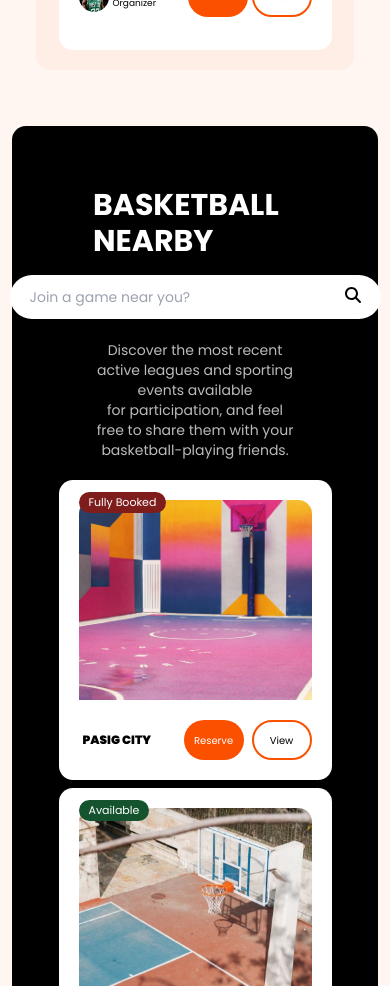
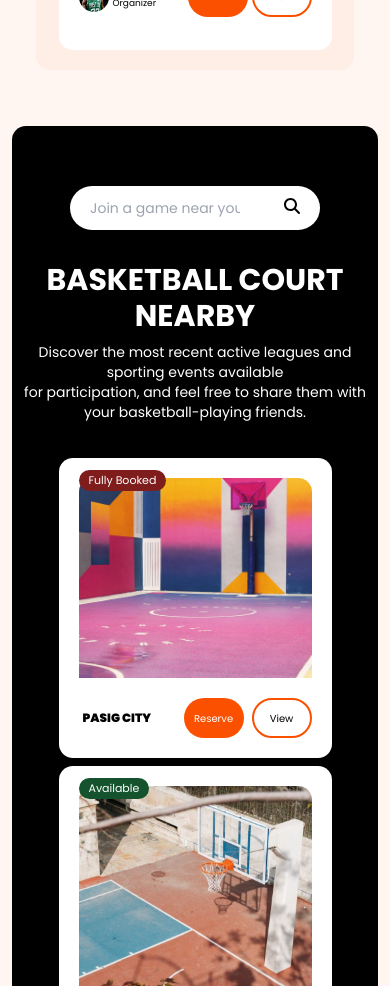
Before and after one commit to novice-is-me/Laro-App, a React (Vite) app: page / in a window 390 px wide. Shown: the part 2480-3466 px from the top of the page. Built offline with nearby package versions, Linux system fonts and the light colour scheme; a web font is replaced by a local one.

Commit message:
Ayan 04/26/24

```diff
--- a/src/App.jsx
+++ b/src/App.jsx
@@ -41,15 +41,12 @@ function App() {
   const [joinGame, setJoinGame] = useState('');
   const [findCourt, setFindCourt] = useState('');
 
-  useEffect(() => {
-    console.log("findcourt: " , findCourt);
-  }, [findCourt])
 
   return (
     <>
       {shouldShowHeader && <Header />}
 
-      <joinGameContext.Provider value={{setJoinGame, joinGame}}>
+      <joinGameContext.Provider value={{setJoinGame, joinGame, findCourt, setFindCourt}}>
         <Routes>
         <Route path="/" element={<HomePage />} />
         <Route path="/matches" element={<Matches />} />
--- a/src/components/Options.jsx
+++ b/src/components/Options.jsx
@@ -6,7 +6,7 @@ import { joinGameContext } from '../App'
 
 const Options = ({id, icon, text, choice, placeholder, path}) => {
 
-  const {setJoinGame} = useContext(joinGameContext)
+  const {setJoinGame, setFindCourt} = useContext(joinGameContext)
 
   const [isHovered, setIsHovered] = useState(false)
 
@@ -40,7 +40,7 @@ const Options = ({id, icon, text, choice, placeholder, path}) => {
       {/* add link for path in future */}
       {isHovered  &&
         <div className=' bg-[#FA5000] p-4 rounded-[40px] text-white w-[100px]
-        flex items-center justify-center hover:cursor-pointer xsm:p-2 xsm:mt-3'>
+        flex items-center justify-center hover:cursor-pointer xsm:p-2 xsm:mt-3 font-Poppins'>
           <Link to={path}>{choice}</Link>
         </div>
       }
--- a/src/pages/Court.jsx
+++ b/src/pages/Court.jsx
@@ -1,32 +1,57 @@
-import React, { useState } from 'react'
+import React, { useContext, useEffect, useState } from 'react'
 import { FontAwesomeIcon } from '@fortawesome/react-fontawesome'
-import { faMagnifyingGlass } from '@fortawesome/free-solid-svg-icons'
+import { faMagnifyingGlass, faSliders } from '@fortawesome/free-solid-svg-icons'
 import { CardData } from '../constant/ActiveMatchData'
 import ActiveMatchesCard from '../card/ActiveMatchesCard'
 import CourtsCard from '../card/CourtsCard'
 import BookCourt from './BookCourt'
 import Sucess from './Sucess'
 import ViewCourt from '../components/ViewCourt'
+import { joinGameContext } from '../App'
+import { RestartAlt } from '@mui/icons-material';
+
+const Court = () => {
+
+  const {findCourt} = useContext(joinGameContext);
 
 
-const Court = () => {
 
   const [main, setMain] = useState('default')
   const [filteredData, setFilteredData] = useState(CardData)
   const [clickedCard, setClickedCard] = useState(null)
+  const [sliders, setSliders] = useState(false);
+  let filters = ["Shooting", "Slam Dunk", "Veteran", "Championship"]
+  let filters2 = ["5mins. / 4h", "10mins. / 4h"]
+
+
+  useEffect(() => {
+    console.log("findcourt: " , findCourt);
+  }, [findCourt])
+
 
   function handleChange(e) {
     const filtered = CardData.filter(card => card.location.toLowerCase().includes(e.target.value.toLowerCase()));
     setFilteredData(filtered);
   }
 
+  const handleFilterTypeofGame = (selectedCategory) => {
+
+  }
+
+  const handleFilterMinsandQuarter = (selectedCategory) => {
+
+  }
+
 
   return (
     <div className='bg-[#fff6f2] w-full px-9 py-7 xsm:px-3'>
 
-      {main === 'default' &&
+      {/* {main === 'default' &&
         <div className='bg-black p-[20px] rounded-[14px] px-20'>
           <div className='mt-10'>
+
+
+
             <div className='flex justify-between border  sm:flex-col sm:items-center'>
               <h1 className='font-Poppins font-bold text-3xl uppercase mb-4 text-[#ffffff]'>Basketball Nearby</h1>
               <div className='relative'>
@@ -53,8 +78,117 @@ const Court = () => {
             ))}
           </div>
         </div>
+      } */}
+
+      {main === 'default' &&
+        <div className='bg-black p-[20px] rounded-[14px] px-20 xsm:px-0 '>
+          <div className=' mt-10 flex 950px:flex-col-reverse 950px:justify-center 950px:items-center'>
+            <div className='flex-1 justify-between flex-col sm:flex-col xsm:text-center'>
+              {findCourt &&
+                <div>
+                  <p className='text font-Poppins mb-2 text-[#ffffff] 950px:text-center'>Result</p>
+                  <h1 className='text-3xl font-bold font-Poppins uppercase mb-3 950px:text-center text-[#ffffff]'>{findCourt}</h1>
+                  <p className='text-[#ffffff] font-Poppins mb-3 950px:text-center'>Suggested Most Search</p>
+                  <div className='mb-10 flex items-center flex-wrap md:gap-2 md:text-center'>
 
 
+                    {CardData.map((card) => (
+                      <button
+                        key={card.id}
+                        card={card}
+                        className='w-fit bg-[#D1CECE] rounded-full py-3 font-Poppins text-[12px] text-[#666666] ml-2 px-7'
+                      >
+                        {card.location}
+                      </button>
+
+                    ))}
+
+                    <FontAwesomeIcon
+                      icon={faSliders}
+                      className='ml-5 text-[#ffffff] cursor-pointer'
+                      onClick={() => setSliders(!sliders)}
+
+                    />
+                    <RestartAlt className='ml-5 text-[#ffffff]'/>
+                  </div>
+
+                  {/* WALA PA SA FIGMAAAAAAAAAAAAAAAAAAAAAAAAAAAAAAAAAAAAAAAAAAAAAAAAAAAAAAAAAaaa */}
+
+                  {sliders &&
+
+                    <div className=' flex  md:flex md:flex-col '>
+                      <div className=' w-1/2  1110:w-[90%] md:w-full'>
+                        <p className='font-Poppins text-[#ffffff]'>Type of Game</p>
+
+                        <div className='  grid grid-cols-2 justify-center items-center gap-3 mt-3 404px:grid-cols-1'>
+                          {filters.map((category, idx) => (
+                            <button
+                              onClick={() => handleFilterTypeofGame(category)}
+                              key={idx}
+                              className={`w-[150px] bg-none border-orange border rounded-full py-3 font-Poppins text-[12px] text-[#666666] px-7 md:mx-auto `}
+
+                            >
+                              {category}
+                            </button>
+                          ))}
+                        </div>
+
+                      </div>
+                      <div className='w-1/2 1139:flex 1139:justify-center 1139:flex-col 1139:items-center md:w-full'>
+                        <p className='font-Poppins text-[#ffffff]'>Mins. and Quarter</p>
+
+                        <div className=' flex flex-col gap-3 mt-3 '>
+                          {filters2.map((category, idx) => (
+                            <button
+                              onClick={() => handleFilterMinsandQuarter(category)}
+                              key={idx}
+                              className={`w-[150px] bg-none border-orange border rounded-full py-3 font-Poppins text-[12px] text-[#666666] px-7 md:mx-auto `}
+
+                            >
+                              {category}
+                            </button>
+                          ))}
+                        </div>
+                      </div>
+                    </div>
+                  }
+
+
+
+                </div>
+
+
+
+
+              }
+
+              <h1 className='font-Poppins font-bold text-3xl uppercase mb-2 mt-4 md:mx-auto text-[#ffffff]'>Basketball court nearby</h1>
+              <p className='font-Poppins text-sm mb-4 text-[#ffffff] sm:text-center mt-2'>Discover the most recent active leagues and sporting events available <br /> for participation, and feel free to share them with your basketball-playing friends.</p>
+
+
+            </div>
+
+
+            <div className='relative w-fit 404px:w-[250px]'>
+                <input
+                  type="text"
+                  name=""
+                  id=""
+                  placeholder='Join a game near you?'
+                  className='py-3 text-sm font-Poppins rounded-[30px] pl-5 pr-20 outline-none mb-4 404px:w-full '
+                  onChange={handleChange}
+                />
+                <FontAwesomeIcon icon={faMagnifyingGlass} className='absolute right-5 top-3' />
+            </div>
+          </div>
+
+
+          <div className='flex gap-2 flex-wrap scale-[1] mt-5 justify-center'>
+            {filteredData.map(card => (
+              <CourtsCard key={card.id} card={card} setMain={setMain} setClickedCard={setClickedCard} />
+            ))}
+          </div>
+        </div>
       }
 
       {main === 'bookcourt' &&
```
Also changed, not shown: src/pages/Matches.jsx (+3 -7 lines).
